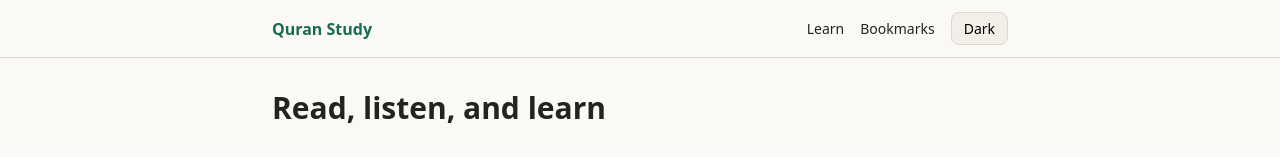
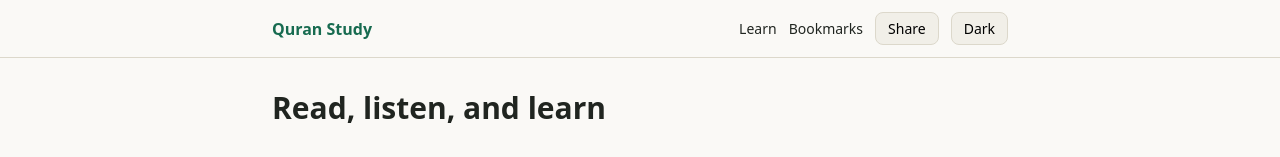
Before and after one commit to SamirDhanegave/Dhikr, a Next.js app: page / in a window 1280 px wide. Shown: the top 157 px of the page. Built offline with nearby package versions, Linux system fonts and the light colour scheme; no server answers; a web font is replaced by a local one.

Commit message:
Implement share functionality in Header component
Added a share button to the header that allows users to share the website via the Web Share API or copy the link to the clipboard.

```diff
--- a/components/Header.tsx
+++ b/components/Header.tsx
@@ -1,9 +1,66 @@
+
 "use client";
-import Link from "next/link"; import { useSettings } from "./Providers";
+
+import Link from "next/link";
+import { useSettings } from "./Providers";
+
 export function Header() {
   const { s, set } = useSettings();
-  return (<header className="border-b border-line"><nav aria-label="Main" className="mx-auto flex max-w-3xl items-center justify-between gap-3 px-4 py-3">
-    <Link href="/" className="font-semibold text-brand">Quran Study</Link>
-    <div className="flex items-center gap-4 text-sm"><Link href="/learn">Learn</Link><Link href="/bookmarks">Bookmarks</Link>
-      <button className="btn" aria-pressed={s.dark} onClick={() => set({ dark: !s.dark })}>{s.dark ? "Light" : "Dark"}</button></div></nav></header>);
+
+  const shareWebsite = async () => {
+    const url = window.location.origin;
+    const text = "Explore The Quran Study — read the Quran with English translation and audio.";
+
+    try {
+      if (navigator.share) {
+        await navigator.share({
+          title: "The Quran Study",
+          text,
+          url,
+        });
+      } else {
+        await navigator.clipboard.writeText(`${text}\n\n${url}`);
+        alert("Website link copied!");
+      }
+    } catch (error) {
+      if (error instanceof Error && error.name === "AbortError") return;
+
+      try {
+        await navigator.clipboard.writeText(`${text}\n\n${url}`);
+        alert("Website link copied!");
+      } catch {
+        alert("Unable to share. Please try again.");
+      }
+    }
+  };
+
+  return (
+    <header className="border-b border-line">
+      <nav
+        aria-label="Main"
+        className="mx-auto flex max-w-3xl items-center justify-between gap-3 px-4 py-3"
+      >
+        <Link href="/" className="font-semibold text-brand">
+          Quran Study
+        </Link>
+
+        <div className="flex items-center gap-3 text-sm">
+          <Link href="/learn">Learn</Link>
+          <Link href="/bookmarks">Bookmarks</Link>
+
+          <button className="btn" onClick={shareWebsite}>
+            Share
+          </button>
+
+          <button
+            className="btn"
+            aria-pressed={s.dark}
+            onClick={() => set({ dark: !s.dark })}
+          >
+            {s.dark ? "Light" : "Dark"}
+          </button>
+        </div>
+      </nav>
+    </header>
+  );
 }
```
